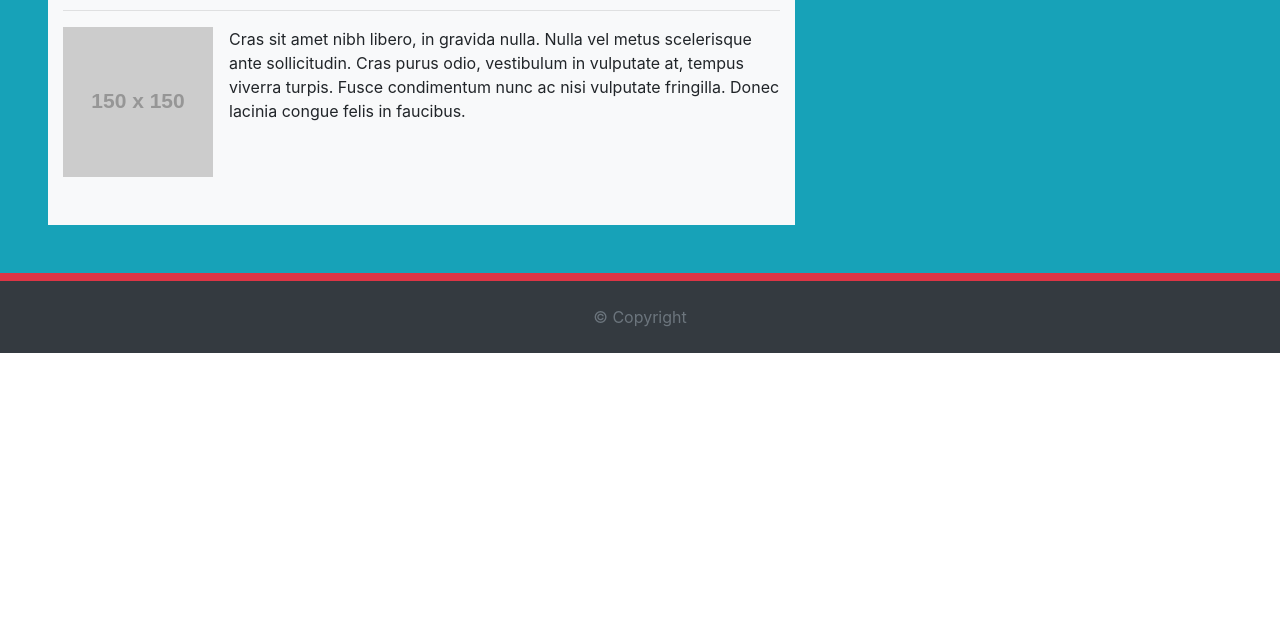
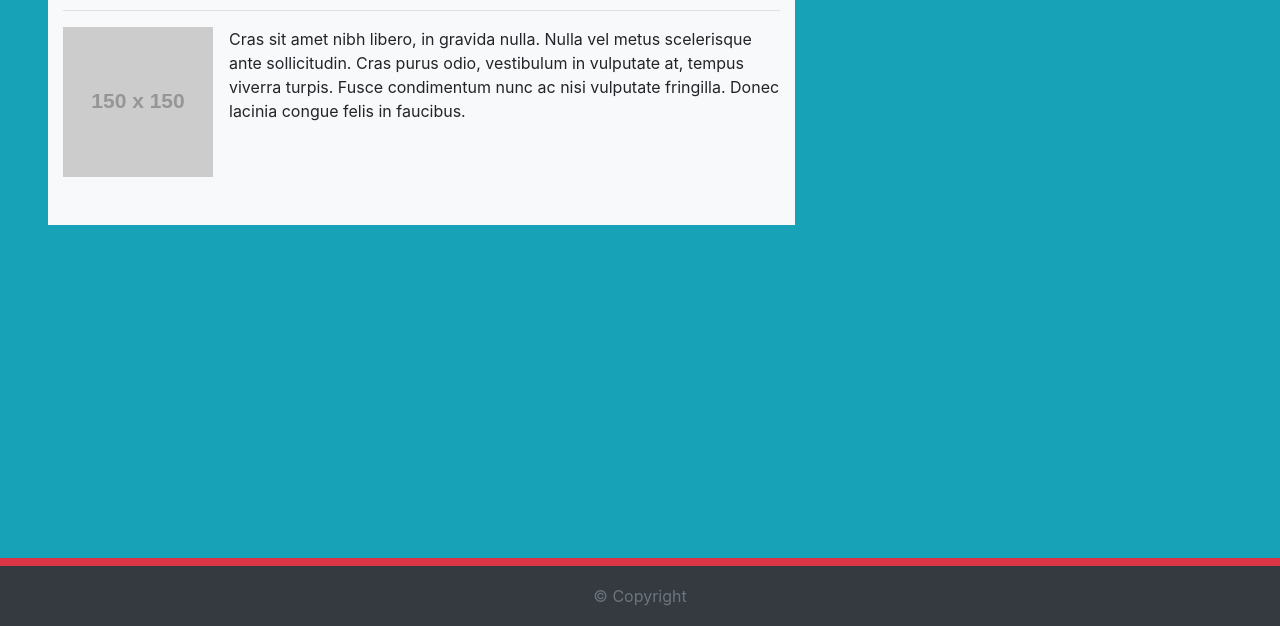
Before and after one commit to bravedown/hw2-rwd-portfolio, a plain HTML site: page index.html in a window 1280 px wide. Shown: the part 174-800 px from the top of the page. Drawn offline with nearby package versions, Linux system fonts and the light colour scheme; placeholder pictures from the web are drawn by us.

Commit message:
sticky footer, full page background

```diff
--- a/Assets/css/style.css
+++ b/Assets/css/style.css
@@ -14,3 +14,12 @@ h1 {
 .bg-mint {
     background-color: #dcffff;
 }
+
+.footer {
+    position: absolute;
+    bottom: 0;
+    width: 100%;
+    height: 68px; /* Set the fixed height of the footer here */
+    line-height: 60px; /* Vertically center the text there */
+    background-color: #f5f5f5;
+  }
--- a/index.html
+++ b/index.html
@@ -11,7 +11,7 @@
     <title>David Brown</title>
   </head>
 
-    <body>
+    <body class="bg-info">
         <header>
             <nav class="navbar navbar-expand-lg navbar-light bg-light">
 
@@ -39,7 +39,7 @@
                 </div>
             </nav>
         </header>
-        <section class="container-fluid bg-info">
+        <section class="container-fluid">
             <section class="row">
                 <section class="col mt-5 mr-3 mb-5 ml-3 ml-md-5 pb-5 col-md-7 bg-light">
                     <h1 class="mt-3"><strong>About Me</strong></h1>
@@ -54,10 +54,15 @@
             </section>
         </section>
 
-        <!-- Makes a line separating the main section from the footer -->
-        <section class="pt-2 bg-danger"></section>
-        <footer class="bg-dark pt-4 pb-2">
-            <p class="text-muted text-center">&copy; Copyright</p>
+
+
+        <footer class="footer bg-dark">
+            <!-- Makes a line separating the main section from the footer -->
+            <section class="pt-2 bg-danger"></section>
+
+            <div class="container text-center">
+                <span class="text-muted">&copy; Copyright</span>
+            </div>
         </footer>
 
 
```
